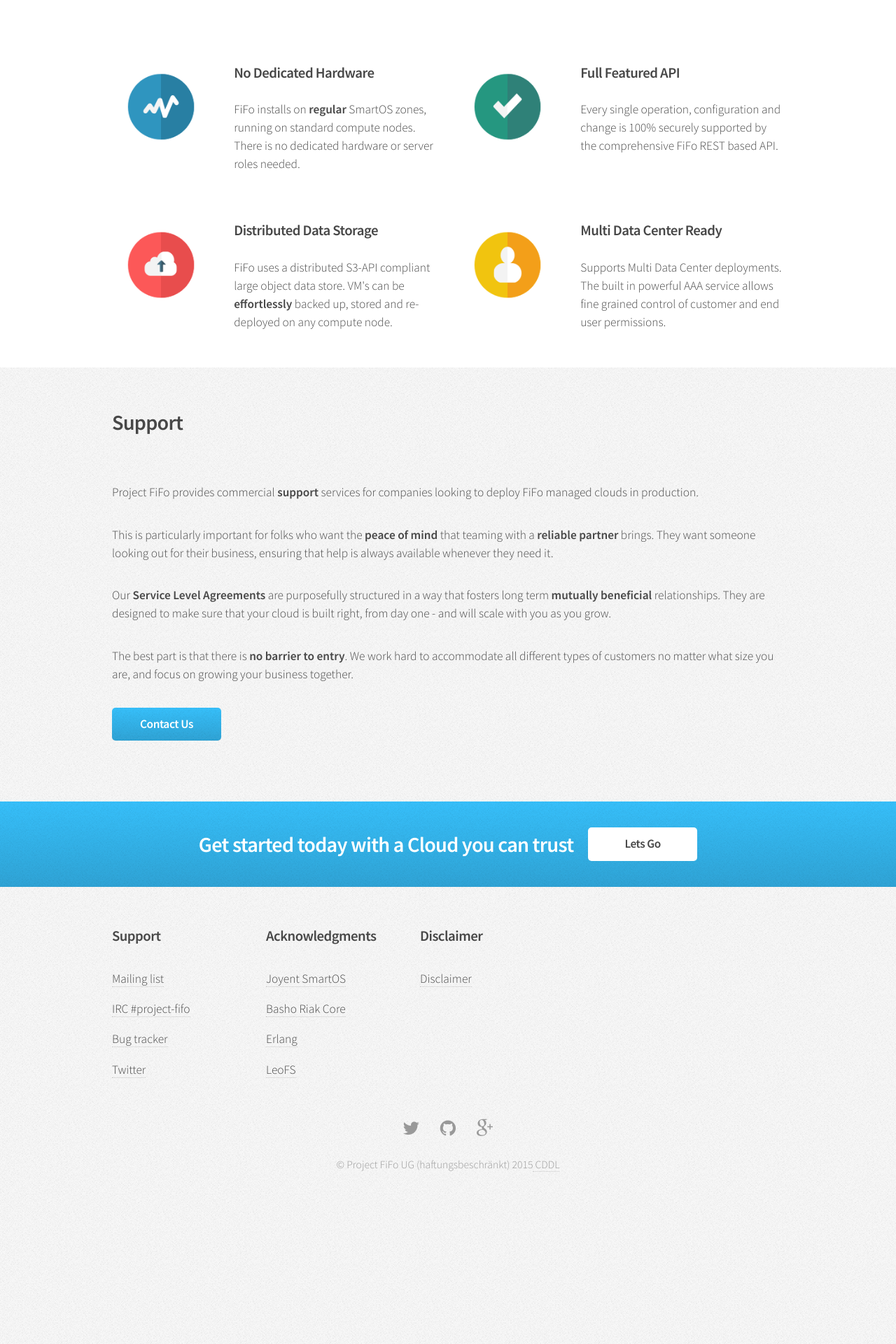
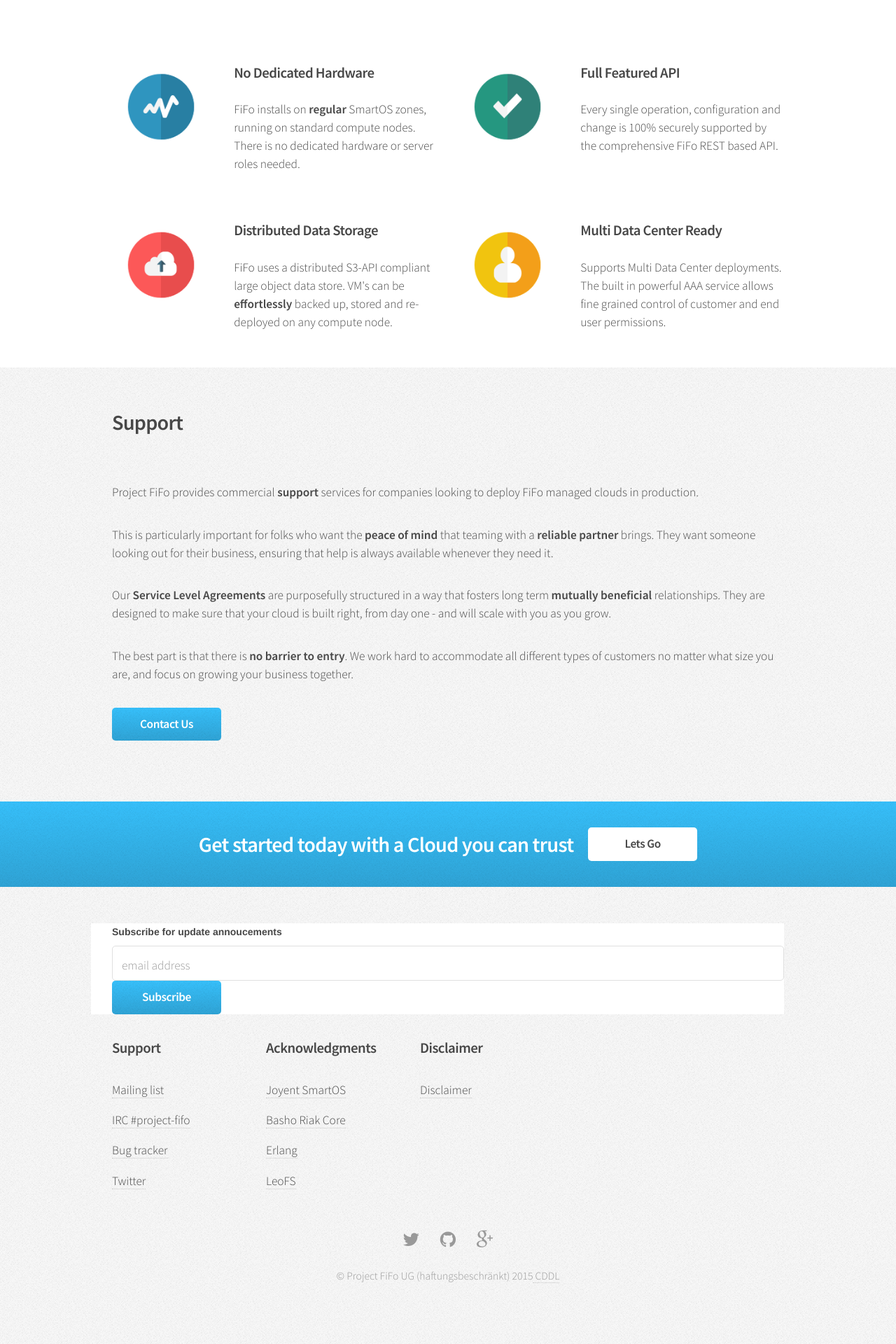
Before and after one commit to project-fifo/project-fifo.github.io, a Jekyll site: the page built from index.html, in a window 1280 px wide. Shown: the part 1023-2943 px from the top of the page at 70% size. Built offline with Jekyll 4.4.1, drawn with Linux system fonts in a browser that asks for light colours; comment, search, counter and statistics services are not loaded; before the commit the page ends 2783 px from its top, so only the background shows below that.

Commit message:
Add update annoucement list

```diff
--- a/_includes/footer.html
+++ b/_includes/footer.html
@@ -1,6 +1,27 @@
 <!-- Footer -->
 <div id="footer">
   <div class="container">
+    <!-- Begin MailChimp Signup Form -->
+    <div class="row ">
+      <link href="//cdn-images.mailchimp.com/embedcode/horizontal-slim-10_7.css" rel="stylesheet" type="text/css">
+      <style type="text/css">
+        #mc_embed_signup{background:#fff; clear:left; font:14px Helvetica,Arial,sans-serif; width:100%;}
+        /* Add your own MailChimp form style overrides in your site stylesheet or in this style block.
+        We recommend moving this block and the preceding CSS link to the HEAD of your HTML file. */
+      </style>
+      <div id="mc_embed_signup">
+        <form action="//project-fifo.us11.list-manage.com/subscribe/post?u=914914f98122024f6a5f85e19&amp;id=a030d0797d" method="post" id="mc-embedded-subscribe-form" name="mc-embedded-subscribe-form" class="validate" target="_blank" novalidate>
+          <div id="mc_embed_signup_scroll">
+            <label for="mce-EMAIL">Subscribe for update annoucements</label>
+            <input type="email" value="" name="EMAIL" class="email" id="mce-EMAIL" placeholder="email address" required>
+            <!-- real people should not fill this in and expect good things - do not remove this or risk form bot signups-->
+            <div style="position: absolute; left: -5000px;" aria-hidden="true"><input type="text" name="b_914914f98122024f6a5f85e19_a030d0797d" tabindex="-1" value=""></div>
+            <div class="clear"><input type="submit" value="Subscribe" name="subscribe" id="mc-embedded-subscribe" class="button"></div>
+          </div>
+        </form>
+      </div>
+    </div>
+    <!--End mc_embed_signup-->
     <div class="row ">
       <div class="8u">
         <div class="row collapse-at-2">
```
